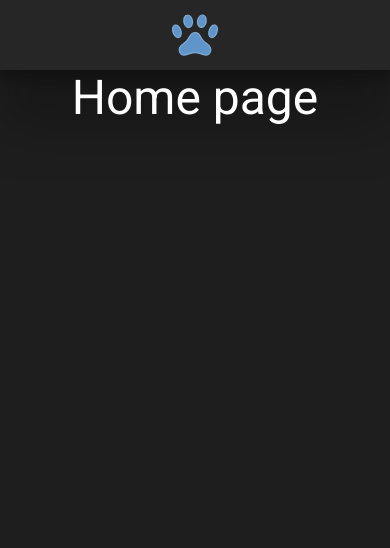
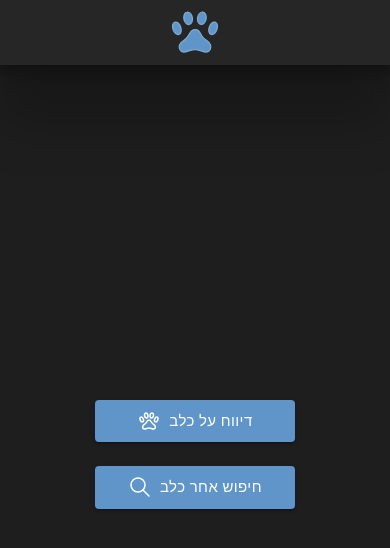
Before and after one commit to galzo/dog-finder, a React (Create React App) app: page / in a window 390 px wide. Shown: the top 548 px of the page. Built offline with nearby package versions, Linux system fonts and the light colour scheme.

Commit message:
added responsive design

```diff
--- a/src/components/PageContainer/PageContainer.tsx
+++ b/src/components/PageContainer/PageContainer.tsx
@@ -18,6 +18,14 @@ const usePageContainerStyles = createStyleHook((theme) => {
       justifyContent: "flex-start",
       backgroundColor: theme.palette.background.default,
     },
+    content: {
+      display: "flex",
+      flexDirection: "column",
+      alignItems: "center",
+      justifyContent: "center",
+      height: "100%",
+      width: "100%",
+    },
   };
 });
 
@@ -27,7 +35,7 @@ export const PageContainer: FC<IPageContainerProps> = ({ children }) => {
   return (
     <Box sx={styles.root}>
       <PageToolbar />
-      {children}
+      <Box sx={styles.content}>{children}</Box>
     </Box>
   );
 };
--- /dev/null
+++ b/src/consts/texts.ts
@@ -0,0 +1,8 @@
+export const AppTexts = {
+  homePage: {
+    cta: {
+      searchPage: "חיפוש אחר כלב",
+      reportPage: "דיווח על כלב",
+    },
+  },
+};
--- a/src/pages/HomePage.tsx
+++ b/src/pages/HomePage.tsx
@@ -1,14 +1,46 @@
-import { Box, Typography, useTheme } from "@mui/material";
+import { Box, Button, Typography, useTheme } from "@mui/material";
 import { PageContainer } from "../components/PageContainer/PageContainer";
+import { createStyleHook } from "../hooks/styleHooks";
+import { AppTexts } from "../consts/texts";
+import { combineStyles } from "../utils/styleUtils";
+import { IconDog, IconDogBowl, IconPaw, IconSearch } from "@tabler/icons-react";
+
+const useHomePageStyles = createStyleHook((theme) => {
+  return {
+    root: {
+      display: "flex",
+      flexDirection: { xs: "column", sm: "row" },
+      alignItems: "center",
+      justifyContent: "center",
+      gap: "24px",
+    },
+    pushRight: {
+      marginRight: "24px",
+    },
+    pushLeft: {
+      marginLeft: "24px",
+    },
+    button: {
+      width: "200px",
+    },
+  };
+});
 
 export const HomePage = () => {
   const theme = useTheme();
-
+  const styles = useHomePageStyles();
   return (
     <PageContainer>
-      <Typography variant="h3" color={theme.palette.text.secondary}>
-        {"Home page"}
-      </Typography>
+      <Box sx={styles.root}>
+        <Button size="large" variant="contained" sx={styles.button}>
+          <IconPaw style={{ marginRight: "8px" }} stroke={1.5} />
+          {AppTexts.homePage.cta.reportPage}
+        </Button>
+        <Button size="large" variant="contained" sx={styles.button}>
+          <IconSearch style={{ marginRight: "8px" }} stroke={1.5} />
+          {AppTexts.homePage.cta.searchPage}
+        </Button>
+      </Box>
     </PageContainer>
   );
 };
--- /dev/null
+++ b/src/utils/styleUtils.ts
@@ -0,0 +1,7 @@
+import { SxProps, Theme } from "@mui/material";
+
+export function combineStyles(...styles: Array<SxProps<Theme>>) {
+  return styles.reduce((res, curr) => {
+    return { ...res, ...curr };
+  }, {});
+}
```
